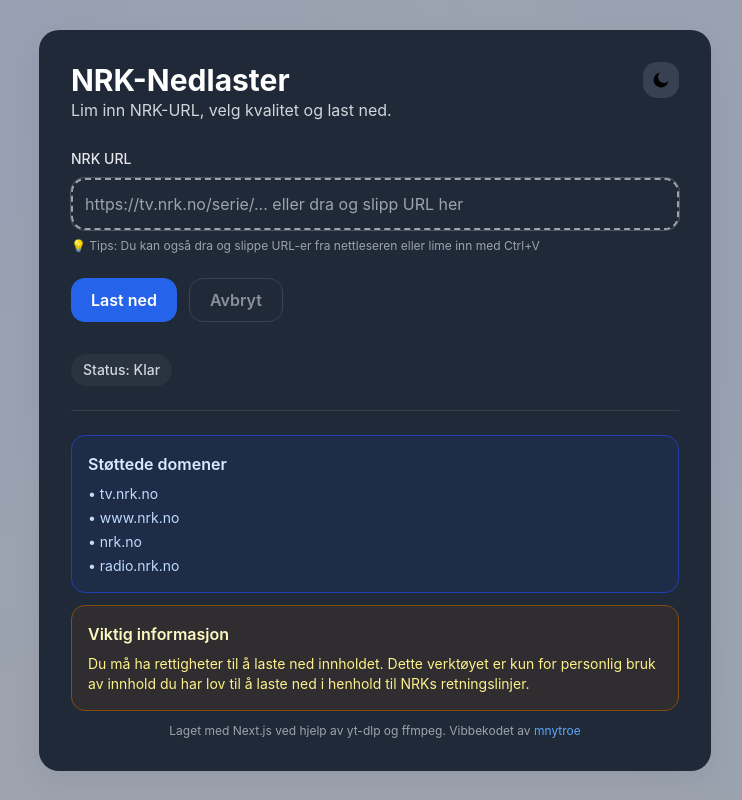
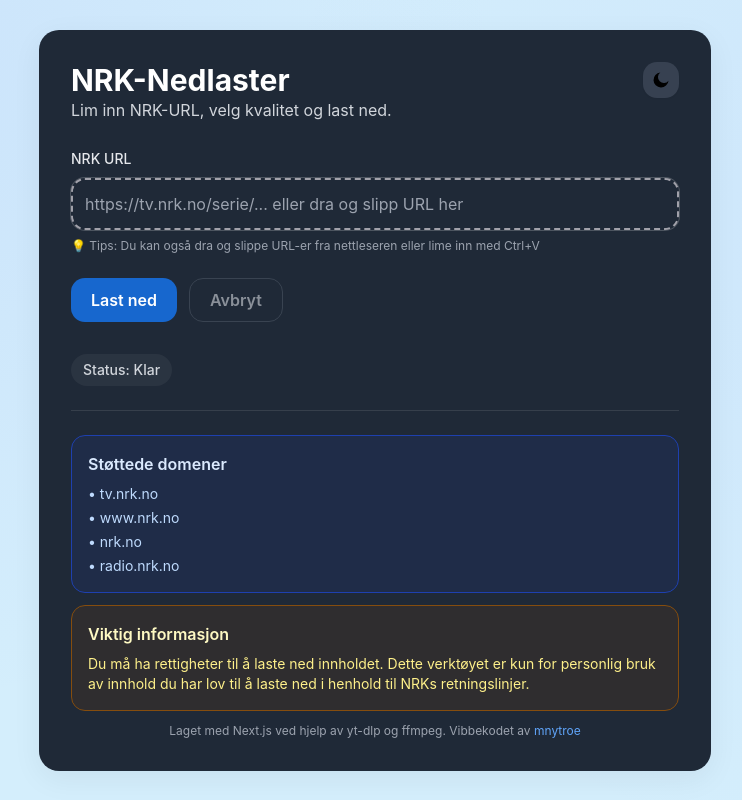
Before and after one commit to mnytroe/NRK-Downloader, a Next.js app: page / in a window 1280 px wide. Shown: the whole page, without its empty margins (265-1007 px from the left). Built offline with nearby package versions, Linux system fonts and the light colour scheme.

Commit message:
feat: Implement NRK official color palette
- Use NRK Alt Blue 100 (#D4EEFC) for background
- Use NRK Core Blue 600 (#1767CE) for primary buttons
- Update focus ring to match NRK Core Blue 600
- Create authentic NRK-branded appearance
- Match NRK.no visual design system

```diff
--- a/app/globals.css
+++ b/app/globals.css
@@ -3,10 +3,11 @@
 @tailwind utilities;
 
 @layer base {
-  :root { --ring: theme(colors.brand.500); }
+  :root { --ring: #1767CE; } /* NRK Core Blue 600 */
   html, body { height: 100%; }
   body {
-    @apply text-slate-900 dark:text-slate-100 bg-gray-400 dark:from-gray-900 dark:to-gray-800;
+    @apply text-slate-900 dark:text-slate-100;
+    background-color: #D4EEFC; /* NRK Alt Blue 100 */
     font-family: -apple-system, BlinkMacSystemFont, 'Segoe UI','Roboto','Oxygen','Ubuntu','Cantarell','Fira Sans','Droid Sans','Helvetica Neue',sans-serif;
     background-image: theme(backgroundImage.radial-soft);
     background-attachment: fixed;
@@ -35,7 +36,7 @@
   }
   /* Buttons: comfortable on desktop, compact on mobile */
   .btn        { @apply rounded-xl h-10 px-4 text-sm md:h-11 md:px-5 md:text-base; }
-  .btn-primary{ @apply btn bg-blue-600 text-white hover:bg-blue-700 dark:bg-blue-600 dark:hover:bg-blue-700; }   /* inherits sizing from .btn */
+  .btn-primary{ @apply btn text-white hover:opacity-90 dark:text-white dark:hover:opacity-90; background-color: #1767CE; }   /* NRK Core Blue 600 */
   .btn-ghost   { @apply btn bg-gray-100 hover:bg-gray-200 dark:bg-gray-700 dark:hover:bg-gray-600 text-gray-900 dark:text-gray-100; }
   .btn-outline { @apply btn border border-gray-300 text-gray-700 hover:bg-gray-50 dark:border-gray-600 dark:text-gray-300 dark:hover:bg-gray-700; }
 
```
